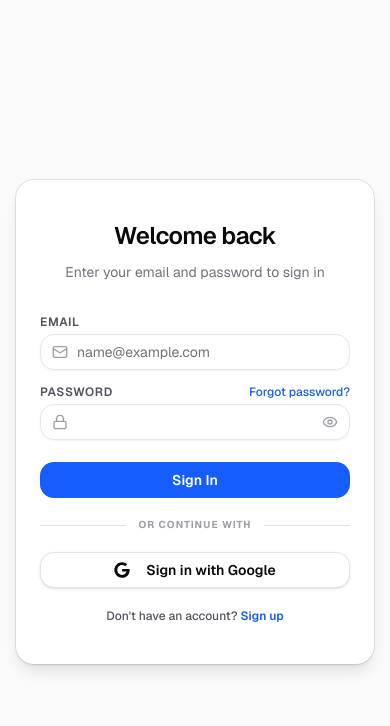
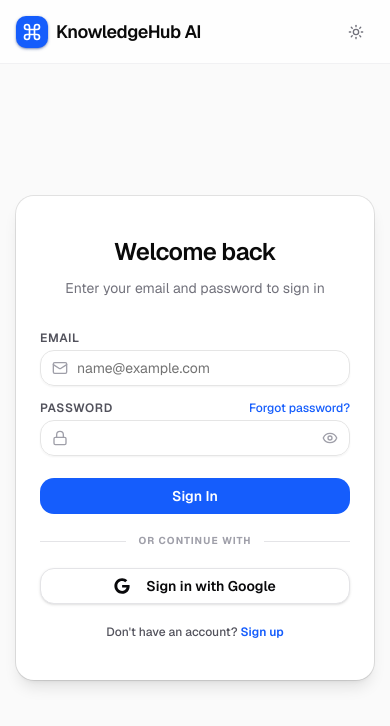
Before and after one commit to Vasanth-2k01/KnowledgeHub-AI, a Next.js app: page /login in a window 390 px wide. Shown: the top 726 px of the page. Built offline with nearby package versions, Linux system fonts and the light colour scheme.

Commit message:
header added for open routes

```diff
--- a/src/app/(auth)/layout.tsx
+++ b/src/app/(auth)/layout.tsx
@@ -1,5 +1,6 @@
 import { Command, CheckCircle2 } from 'lucide-react';
 import Link from 'next/link';
+import { ThemeToggle } from '@/components/theme-toggle';
 
 export default function AuthLayout({
   children,
@@ -55,8 +56,19 @@ export default function AuthLayout({
         </div>
       </div>
 
+      {/* Mobile Header - Hidden on Desktop */}
+      <header className="sticky top-0 z-50 flex h-16 w-full shrink-0 items-center justify-between border-b border-zinc-200/50 bg-white/80 px-4 backdrop-blur-xl dark:border-zinc-800/50 dark:bg-zinc-950/80 lg:hidden">
+        <Link href="/" className="flex items-center gap-2 hover:opacity-90 transition-opacity group">
+          <div className="flex h-8 w-8 items-center justify-center rounded-lg bg-blue-600 shadow-sm shadow-blue-900/50 group-hover:shadow-blue-500/50 transition-all">
+            <Command className="h-5 w-5 text-white" />
+          </div>
+          <span className="font-semibold tracking-tight text-lg">KnowledgeHub AI</span>
+        </Link>
+        <ThemeToggle />
+      </header>
+
       {/* Right Section - Auth Form */}
-      <div className="flex flex-1 items-center justify-center p-4 sm:p-8 animate-in fade-in zoom-in-95 duration-500 slide-in-from-bottom-4">
+      <div className="flex flex-1 items-center justify-center p-4 pb-12 sm:p-8 animate-in fade-in zoom-in-95 duration-500 slide-in-from-bottom-4">
         <div className="mx-auto flex w-full flex-col justify-center space-y-6 sm:w-[420px]">
           {children}
         </div>
--- a/src/app/shared/[token]/page.tsx
+++ b/src/app/shared/[token]/page.tsx
@@ -56,7 +56,7 @@ export default function SharedChatPage() {
           <div className="flex h-8 w-8 items-center justify-center rounded-lg bg-blue-600 shadow-sm">
             <Command className="h-5 w-5 text-white" />
           </div>
-          <span className="font-semibold tracking-tight text-lg hidden sm:inline-block">
+          <span className="font-semibold tracking-tight text-lg">
             KnowledgeHub AI
           </span>
         </Link>
--- a/src/components/workspace/navbar.tsx
+++ b/src/components/workspace/navbar.tsx
@@ -2,11 +2,13 @@
 
 import { Session } from "next-auth"
 import { MobileSidebar } from "./mobile-sidebar"
+
 import { useParams } from "next/navigation"
 import { useState } from "react"
 import { Button } from "@/components/ui/button"
 import { Share2, Loader2 } from "lucide-react"
 import { toast } from "sonner"
+import Link from "next/link"
 
 export function Navbar({ session }: { session: Session | null }) {
   const params = useParams()
@@ -42,7 +44,9 @@ export function Navbar({ session }: { session: Session | null }) {
     <header className="sticky top-0 z-40 flex h-14 shrink-0 items-center justify-between bg-white/80 dark:bg-zinc-950/80 px-4 backdrop-blur-xl border-b border-zinc-200 dark:border-zinc-800 md:hidden">
       <div className="flex items-center gap-3">
         <MobileSidebar session={session} />
-        <span className="font-semibold text-sm text-zinc-900 dark:text-zinc-100">KnowledgeHub AI</span>
+        <Link href="/" className="flex items-center gap-2 transition-opacity hover:opacity-80">
+          <span className="font-semibold text-[15px] tracking-tight text-zinc-900 dark:text-zinc-100">KnowledgeHub AI</span>
+        </Link>
       </div>
 
       {chatId && (
```
